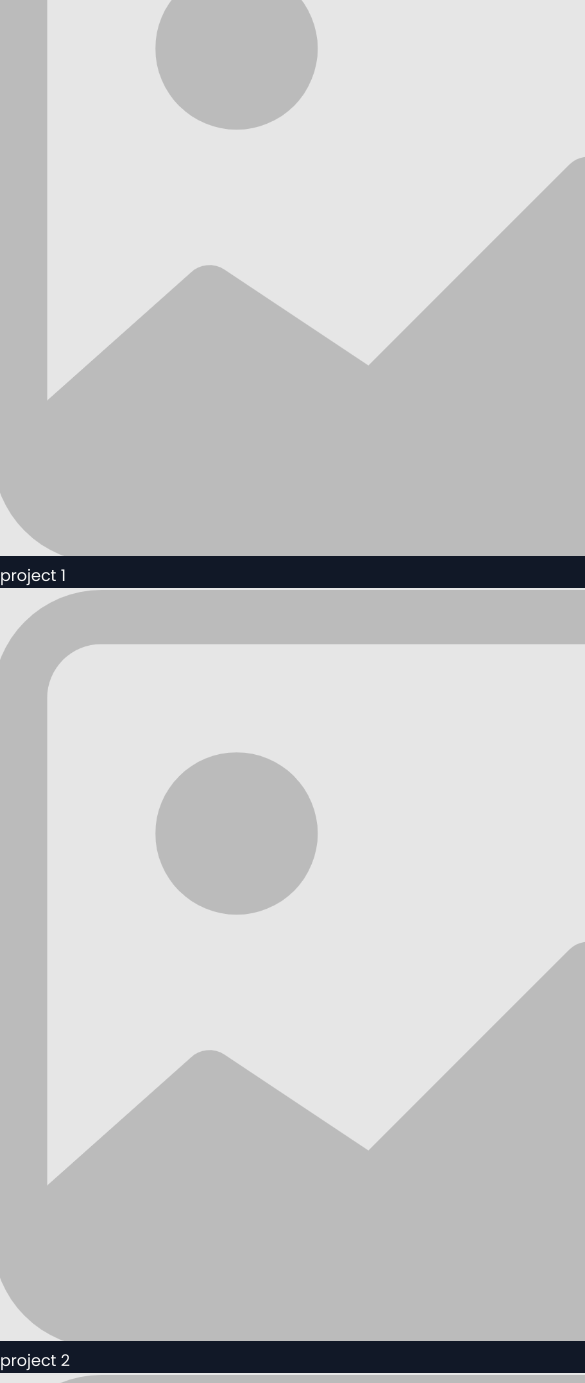
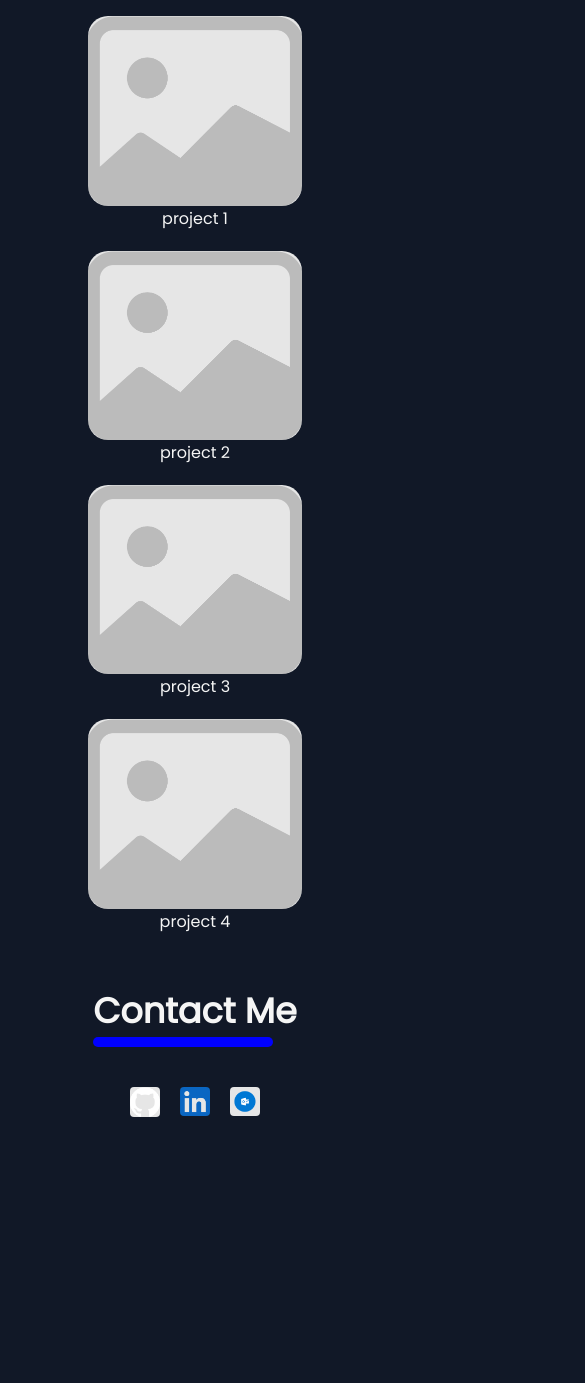
Before and after one commit to utkarsh-1235/pw-skills-project-4, a plain HTML site: page assignment 10 Feb media query/index.html in a window 390 px wide. Shown: the part 617-2000 px from the top of the page, 585 px wide, since content can reach past the window. After the commit the page ends 1784 px from the top, so only its background shows below. Drawn offline with Linux system fonts and the light colour scheme.

Commit message:
19 Feb commit

```diff
--- a/assignment 10 Feb media query/index.html
+++ b/assignment 10 Feb media query/index.html
@@ -42,7 +42,7 @@
         </div>
     </div>
     <div class="intro-right">
-       <img src="./Screenshot (158).png" alt="pc-image" class="img1">
+       <img src="./Screenshot (158).png" alt="pc-image" >
     </div>
  </section>
 </header>
@@ -53,20 +53,20 @@
             <div class="horizontal-divider"></div>
         </div>
         <div class="project-list">
-            <div class="projects">
-               <img src="./Screenshot (161).png" alt="">
+            <div class="project">
+               <img src="./Screenshot (161).png" alt="project-image">
                <p>project 1</p>
             </div>
-            <div class="projects">
-                <img src="./Screenshot (161).png" alt="">
+            <div class="project">
+                <img src="./Screenshot (161).png" alt="project-image">
                 <p>project 2</p>
             </div>
-            <div class="projects">
-                <img src="./Screenshot (161).png" alt="">
+            <div class="project">
+                <img src="./Screenshot (161).png" alt="project-image">
                 <p>project 3</p>
             </div>
-            <div class="projects">
-                <img src="./Screenshot (161).png" alt="">
+            <div class="project">
+                <img src="./Screenshot (161).png" alt="project-image">
                 <p>project 4</p>
             </div>
         </div>
@@ -81,11 +81,11 @@
             <div class="horizontal-divider-contact"></div>
         </div>
         <div class="socials">
-            <img src="./Screenshot (162).png" alt="">
-            <img src="./Screenshot (163).png" alt="">
-            <img src="./Screenshot (164).png" alt="">
+            <img src="./Screenshot (162).png" alt="social">
+            <img src="./Screenshot (163).png" alt="social">
+            <img src="./Screenshot (164).png" alt="social">
         </div>
     </section>
 </footer>
 </body>
-</html>
+</html
--- a/assignment 10 Feb media query/style.css
+++ b/assignment 10 Feb media query/style.css
@@ -53,9 +53,9 @@ img:hover{
     font-size: 20px;
 }
 img[alt="hello"]{
-    width: 30px;
-    height: 30px;
+    height: 40px;
 }
+
 .intro-line-2{
     display: flex;
     flex-direction: column;
@@ -69,9 +69,135 @@ img[alt="hello"]{
     font-size: 30px;
     color: rgb(197, 197, 89);
 }
-.img1{
-    height: 300px;
-    width:300px;
+img[alt="pc-image"]{
+    width: 30vw;
     border: none;
     border-radius: 4px;
+    height: 300px;
 }
+.projects{
+    margin-top: 70px;
+    display: flex;
+    flex-direction: column;
+    justify-content: center;
+    align-items: center;
+
+}
+.projects h1{
+    font-size: 2rem;
+}
+.horizontal-divider{
+    height: 10px;
+    width: 135px;
+    background-color: blue;
+    margin-bottom: 20px;
+    border-radius: 20px;
+}
+.project-list{
+display: grid;
+grid-template-columns: 1fr 1fr;
+justify-content: center;
+align-items: center;
+row-gap: 20px;
+column-gap: 20px;
+}
+img[alt="project-image"]{
+    width: 20vw;
+    border: none;
+    border-radius: 20px;
+}
+.project{
+    display: flex;
+    flex-direction: column;
+    justify-content: center;
+    align-items: center;
+}
+.contact{
+  display: flex;
+  align-items: center;
+  justify-content: center;
+  flex-direction: column;
+  gap: 20px;
+  margin: 50px;
+}
+.contact h1{
+ font-size: 2rem;
+}
+.horizontal-divider-contact{
+    background-color: blue;
+    height: 10px;
+    width: 200px;
+    border-radius: 20px;
+    margin-bottom: 20px;
+
+}
+.socials{
+    display: flex;
+    align-items: center;
+    justify-content: center;
+    gap: 20px;
+}
+img[alt="social"]{
+  width:30px;
+  border: none;
+  border-radius: 4px;
+}
+@media(max-width:576px){
+   .navbar ul{
+    display: none;
+   }
+    img[alt="menu"]{
+        display: block;
+    }
+    .intro-section{
+          display: flex;
+          flex-direction: column;
+    }
+    img[alt="pc-image"]{
+        width: 60vw;
+    }
+    .intro-line1{
+        display: flex;
+        flex-direction: column;
+        align-items: center;
+        justify-content: center;
+        gap: 10px;
+        font-size: 20px;
+        margin-top: 140px;
+    }
+
+    .intro-line-2 h1{
+        font-size: 40px;
+    }
+    .intro-line-2 h2{
+        text-align: center;
+        font-size: 25px;
+    }
+    .project-list{
+        display: grid;
+        grid-template-columns: 1fr;
+        align-items: center;
+        justify-content: center;
+        row-gap: 20px;
+        column-gap: 20px;
+    }
+    img[alt="project-image"]{
+        width: 55vw;
+    }
+    .projects{
+        margin-top: 200px;
+    }
+    .projects div h1{
+        font-size: 35px;
+    }
+    .contact div h1{
+        font-size: 35px;
+    }
+    .horizontal-divider-contact{
+        height: 10px;
+        width: 180px;
+        background-color: blue;
+        margin-bottom: 20px;
+        border-radius: 20px;
+    }
+}
```
Also changed, not shown: assignment 10 Feb media query/Screenshot (165).png (added), assignment 10 Feb media query/Screenshot (166).png (added), assignment 10 Feb media query/Screenshot (167).png (added), assignment 10 Feb media query/Screenshot (168).png (added), assignment 10 Feb media query/Screenshot (169).png (added).
